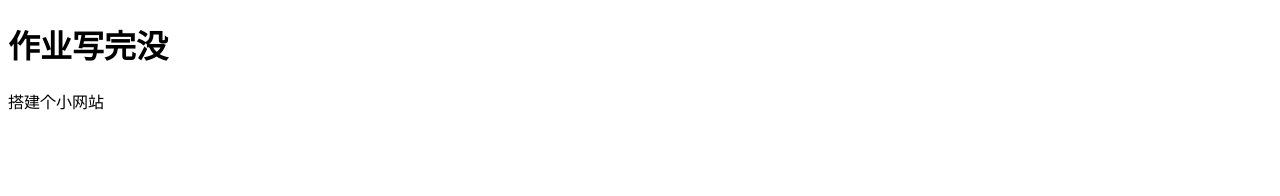
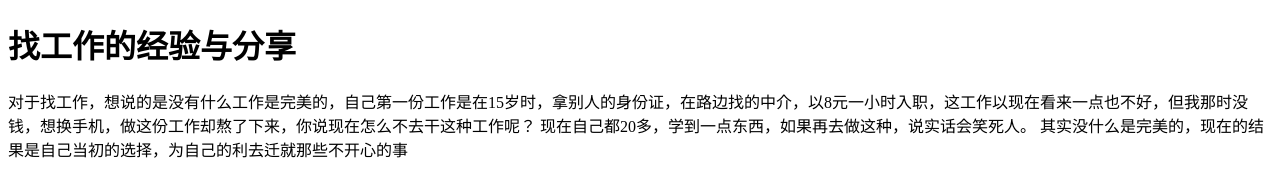
Before and after one commit to su11su/su11su.github.io, a plain HTML site: page index.html in a window 1280 px wide. Drawn offline with Linux system fonts and the light colour scheme.

Commit message:
Update index.html

```diff
--- a/index.html
+++ b/index.html
@@ -2,10 +2,14 @@
 <html>
 <head>
 <meta charset="utf-8">
-<title>Hi(runoob.com)</title>
+<title>对于工作</title>
 </head>
 <body>
-    <h1>作业写完没</h1>
-    <p>搭建个小网站</p>
+    <h1>找工作的经验与分享</h1>
+    <p>对于找工作，想说的是没有什么工作是完美的，自己第一份工作是在15岁时，拿别人的身份证，在路边找的中介，以8元一小时入职，这工作以现在看来一点也不好，但我那时没钱，想换手机，做这份工作却熬了下来，你说现在怎么不去干这种工作呢？
+    现在自己都20多，学到一点东西，如果再去做这种，说实话会笑死人。
+    其实没什么是完美的，现在的结果是自己当初的选择，为自己的利去迁就那些不开心的事
+
+    </p>
 </body>
 </html>
```
